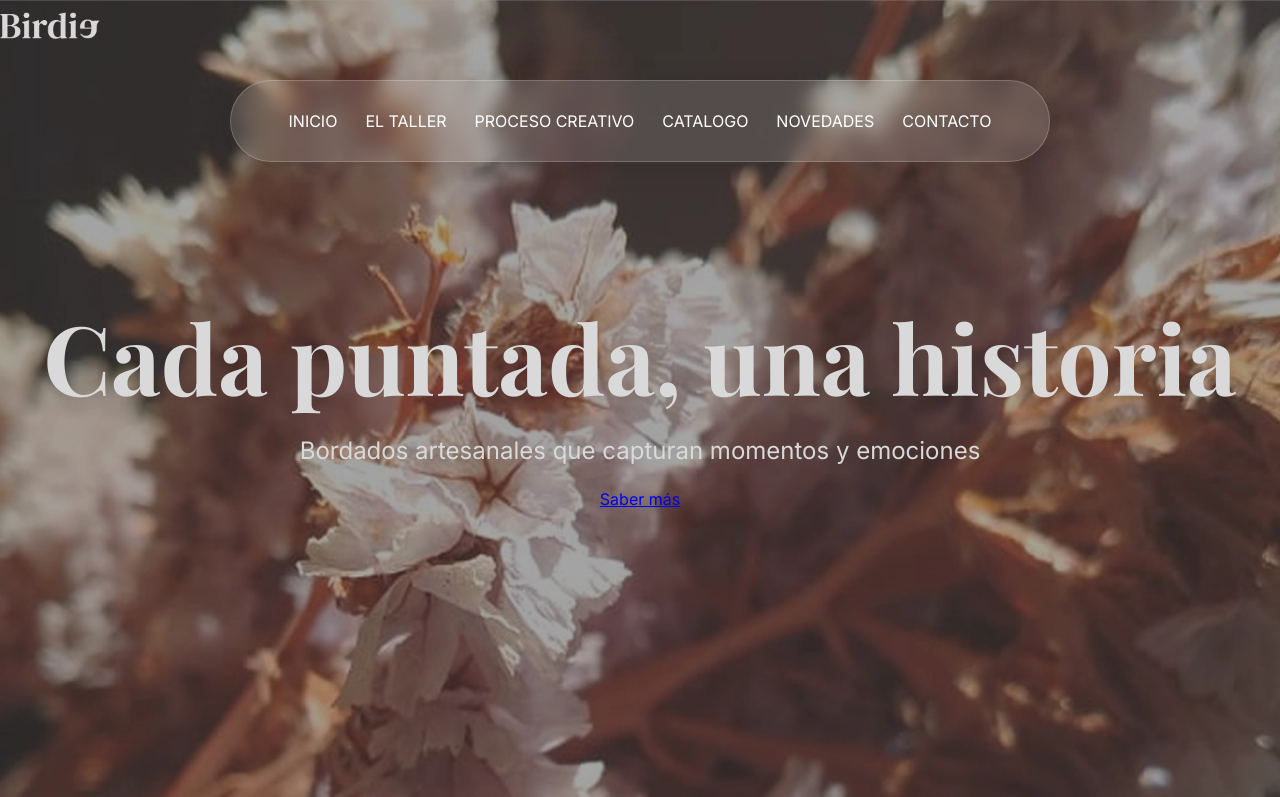
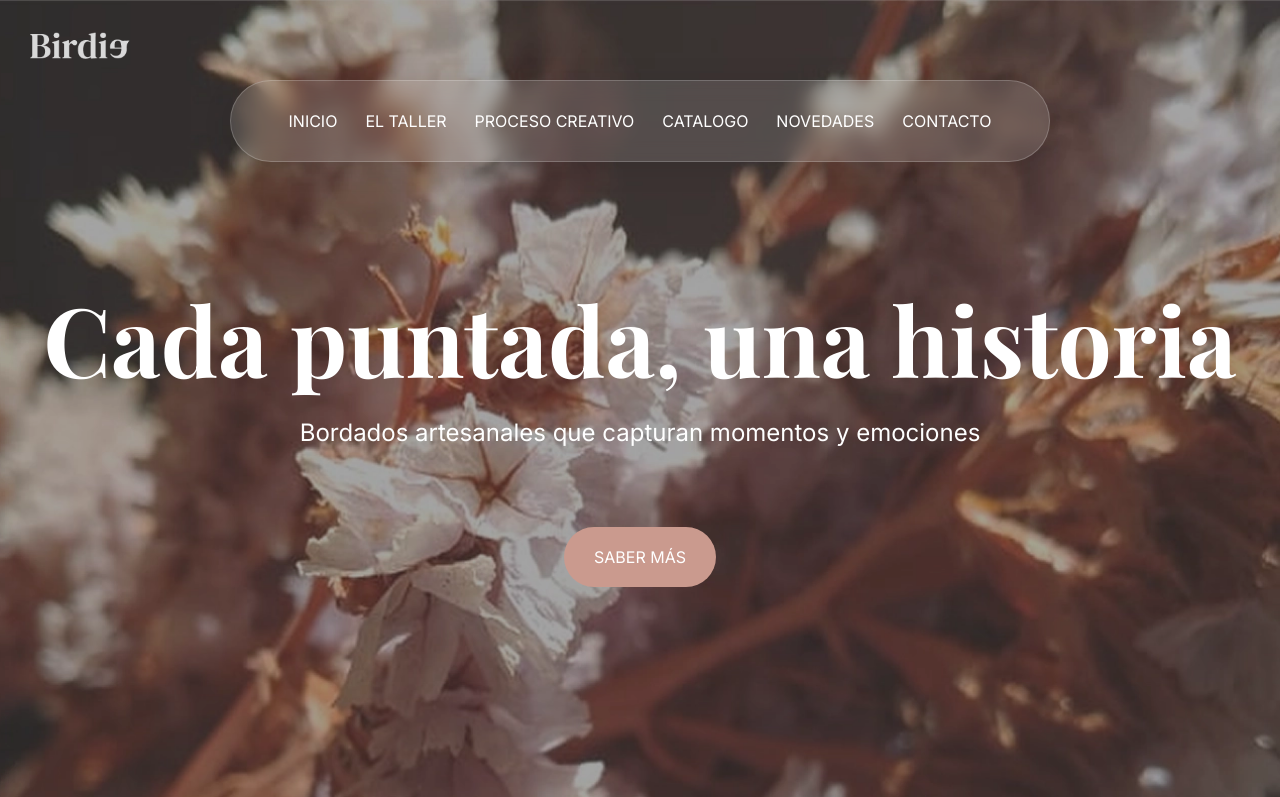
Before and after one commit to GRAMAPHENIA/parcial-dos, a plain HTML site: page index.html in a window 1280 px wide. Shown: the top 797 px of the page. Drawn offline with nearby package versions, Linux system fonts and the light colour scheme.

Commit message:
refact: Cambiar estilos del hero section

```diff
--- a/style.css
+++ b/style.css
@@ -27,7 +27,6 @@ body {
 header {
   text-align: center;
   background: rgba(217, 217, 217, 0.15);
-
   max-width: 820px;
   margin: 0 auto;
   backdrop-filter: blur(10px);
@@ -44,7 +43,6 @@ header {
   justify-content: center;
   align-items: center;
   padding: 30px 0px;
-  /* margin-top: 15px  ; */
   border-radius: 50px;
   position: absolute;
   top: 80px;
@@ -53,17 +51,17 @@ header {
   z-index: 1;
 }
 
-/* Logo con fondo (ya lo tenías) */
+/* Logo con fondo*/
 h1 {
-  font-family: "Playfair Display", serif;
-  font-size: 2rem;
   color: transparent;
   background-image: url("imagenes/logo.webp"); /* ← Reemplazá esta ruta cuando subas el logo */
   background-repeat: no-repeat;
   background-position: left center;
   background-size: contain;
-  width: 180px;
-  height: 60px;
+  width: 100px;
+  height: 50px;
+  margin-left: 30px;
+  margin-top: 20px;
   position: absolute;
   z-index: 10;
 }
@@ -83,23 +81,41 @@ h1 {
   color: white;
   position: relative;
   z-index: 0;
-  padding: 0;
 }
 
 .hero h2 {
   font-family: "Playfair Display", serif;
   font-size: 6rem;
-  margin-bottom: 1rem;
-  color: #d9d9d9;
+  color: #ffffff;
+  padding-top: 60px;
 }
 
 .hero p {
   font-size: 1.5rem;
-  margin-bottom: 1.5rem;
+  margin-bottom: 5rem;
   max-width: 700px;
   margin-left: auto;
   margin-right: auto;
-  color: #d9d9d9;
+  color: #ffffff;
+}
+
+.hero a {
+  background-color: #ca9a8e;
+  color: #ffffff;
+  padding: 20px 30px;
+  transition: all 0.3s ease;
+  text-transform: uppercase;
+  text-decoration: none;
+  border-radius: 50px;
+}
+
+.hero a:hover {
+  background-color: #fe9b83;
+  color: #ffffff;
+  padding: 20px 30px;
+  transition: all 0.3s ease;
+  text-transform: uppercase;
+  text-decoration: none;
 }
 
 .sobre-adorno-uno {
@@ -130,18 +146,6 @@ h1 {
   top: 0;
   left: 0;
   z-index: 1;
-}
-
-h1 {
-  font-family: "Playfair Display", serif;
-  /* font-size: 2.5rem; */
-  color: transparent;
-  /* background-image: url("imagenes/logo.png");  */
-  background-repeat: no-repeat;
-  background-position: center;
-  background-size: contain;
-  width: 100px;
-  height: 50px;
 }
 
 nav ul {
@@ -194,6 +198,10 @@ section p {
 /* -------------------------
    CATEGORÍAS (index.html)
 ------------------------- */
+
+#categorias {
+  /* background-color: #ca9a8e; */
+}
 
 #categorias ul {
   display: flex;
```
